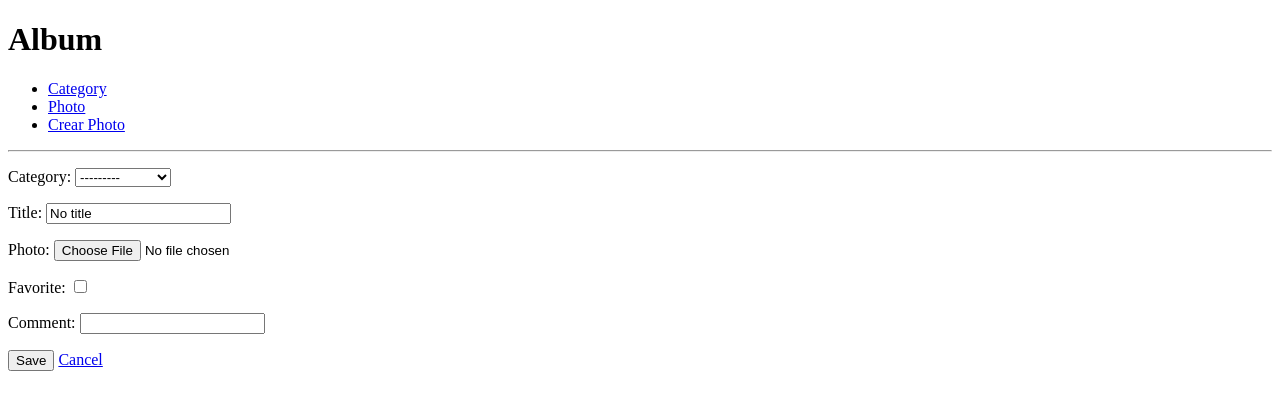
After one commit to kevin-montufar/albumEnClase, a Django app: page /album/photo/create/ in a window 1280 px wide. The commit adds this page. Shown: the top 410 px of the page. Run offline with Django 3.2, Linux system fonts and the light colour scheme; data comes from the database, SQL or seed files in the repository; both versions use the stored data as it was after the commit.

Commit message:
Formulario de insertar y modificar

```diff
--- a/album/models.py
+++ b/album/models.py
@@ -1,6 +1,7 @@
 from django.db import models
 from django.db.models.signals import post_delete
 from django.dispatch import receiver
+from django.urls import reverse
 
 
 # Create your models here.
@@ -25,6 +26,9 @@ class Photo(models.Model):
     def __str__(self):
         return self.title
 
+    def get_absolute_url(self):
+        return reverse('photo-list')
+
 @receiver(post_delete, sender=Photo)
 def photo_delete(sender, instance, **kwargs):
     """ Borra los ficheros de las fotos que se eliminan. """
--- a/album/templates/album/photo_detail.html
+++ b/album/templates/album/photo_detail.html
@@ -17,7 +17,8 @@
        {% endif %}
     </h2>
     <p><strong>comments: </strong>{{ object.comment|default:"no comments" }}</p>
-
+    <a href="{% url "photo-update" object.id %}">edit</a>
+    <a href="{% url "photo-delete" object.id %}">delete</a>
    <hr>
 {% endblock section %}
 
--- /dev/null
+++ b/album/templates/album/photo_form.html
@@ -0,0 +1,9 @@
+{% extends "base.html" %}
+
+{% block maincontent %}
+    <form enctype="multipart/form-data" method="post">{% csrf_token %}
+        {{ form.as_p }}
+        <button type="submit">Save</button>
+        <a class='btn' href="{% url 'photo-list' %}">Cancel</a>
+    </form>
+{% endblock maincontent%}
--- a/album/urls.py
+++ b/album/urls.py
@@ -25,4 +25,10 @@ urlpatterns = [
 
     path('photo/', views.PhotoListView.as_view(), name='photo-list'),
     path('photo/<int:pk>/detail/', views.PhotoDetailView.as_view(), name='photo-detail'),
+    # Update
+    path('photo/<int:pk>/update/', views.PhotoUpdate.as_view(), name='photo-update'),
+#Create
+    path('photo/create/', views.PhotoCreate.as_view(), name='photo-create'),
+#Delete
+    path('photo/<int:pk>/delete/', views.PhotoDelete.as_view(), name='photo-delete'),
 ]
--- a/album/views.py
+++ b/album/views.py
@@ -2,7 +2,8 @@ from django.shortcuts import render
 from django.http import HttpResponse
 from album.models import Category, Photo
 from django.views.generic import ListView, DetailView
-
+from django.urls import reverse_lazy
+from django.views.generic.edit import UpdateView, CreateView, DeleteView
 
 # Create your views here.
 
@@ -24,3 +25,15 @@ class PhotoListView(ListView):
 
 class PhotoDetailView(DetailView):
 	model = Photo
+
+class PhotoUpdate(UpdateView):
+	model = Photo
+	fields = '__all__'
+
+class PhotoCreate(CreateView):
+	model = Photo
+	fields = '__all__'
+
+class PhotoDelete(DeleteView):
+    model = Photo
+    success_url = reverse_lazy('photo-list')
--- a/templates/base.html
+++ b/templates/base.html
@@ -13,6 +13,9 @@
         <li>
             <a href="{% url 'photo-list' %}">Photo</a>
         </li>
+        <li>
+            <a href="{% url 'photo-create' %}">Crear Photo</a>
+        </li>
     </ul>
     <hr>
     <div>
```
Also changed, not shown: album/templates/album/photo_confirm_delete.html (added, +9 -0 lines), db.sqlite3 (added), media/photos/188763.jpg (added), media/photos/Bonsai_IMG_6426.jpg (added), media/photos/Jorge_el_curioso.jpg (added), media/photos/Qué-es-un-lago_1.jpg (added), media/photos/carro.jpg (added), media/photos/d.jpg (added), media/photos/volcan.jpg (added), 1 other file.
